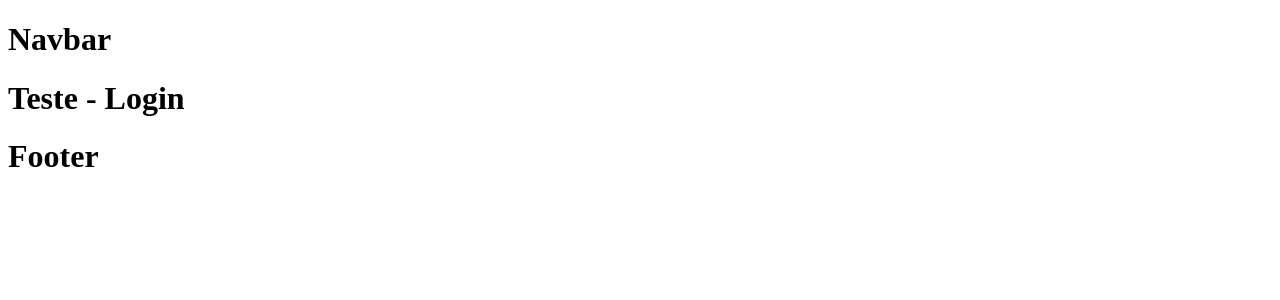
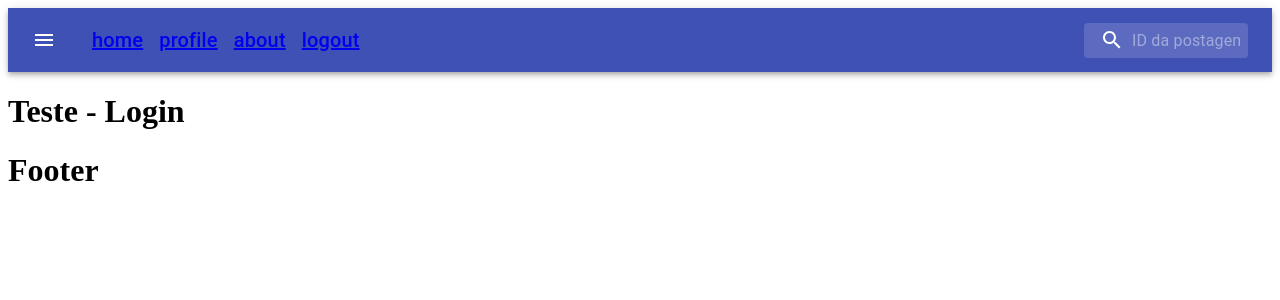
Before and after one commit to Projeto-Integrador-Gen/Lady-Link-Front, a React (Vite) app: page / in a window 1280 px wide. Shown: the top 300 px of the page. Built offline with nearby package versions, Linux system fonts and the light colour scheme.

Commit message:
add Navbar

```diff
--- a/src/components/statics/navbar/Navbar.css
+++ b/src/components/statics/navbar/Navbar.css
@@ -0,0 +1,4 @@
+.cursor{
+    cursor: pointer;
+    color: pink;
+}
--- a/src/components/statics/navbar/Navbar.tsx
+++ b/src/components/statics/navbar/Navbar.tsx
@@ -1,13 +1,138 @@
-import React from 'react'
-import './Navbar.css'
+import React from 'react';
+import AppBar from '@material-ui/core/AppBar';
+import Toolbar from '@material-ui/core/Toolbar';
+import IconButton from '@material-ui/core/IconButton';
+import Typography from '@material-ui/core/Typography';
+import InputBase from '@material-ui/core/InputBase';
+import { createStyles, alpha, Theme, makeStyles } from '@material-ui/core/styles';
+import { Link } from 'react-router-dom';
+import MenuIcon from '@material-ui/icons/Menu';
+import SearchIcon from '@material-ui/icons/Search';
+import { Box } from '@material-ui/core';
 
-function Navbar (){
-    return (
-        <h1> Navbar </h1>
+const useStyles = makeStyles((theme: Theme) =>
+  createStyles({
+    root: {
+      flexGrow: 1,
+    },
+    menuButton: {
+      marginRight: theme.spacing(2),
+    },
+    title: {
+      flexGrow: 1,
+      display: 'none',
+      [theme.breakpoints.up('sm')]: {
+        display: 'block',
+      },
+    },
+    search: {
+      position: 'relative',
+      borderRadius: theme.shape.borderRadius,
+      backgroundColor: alpha(theme.palette.common.white, 0.15),
+      '&:hover': {
+        backgroundColor: alpha(theme.palette.common.white, 0.25),
+      },
+      marginLeft: 0,
+      width: '100%',
+      [theme.breakpoints.up('sm')]: {
+        marginLeft: theme.spacing(1),
+        width: 'auto',
+      },
+    },
+    searchIcon: {
+      padding: theme.spacing(0, 2),
+      height: '100%',
+      position: 'absolute',
+      pointerEvents: 'none',
+      display: 'flex',
+      alignItems: 'center',
+      justifyContent: 'center',
+    },
+    inputRoot: {
+      color: 'inherit',
+    },
+    inputInput: {
+      padding: theme.spacing(1, 1, 1, 0),
+      // vertical padding + font size from searchIcon
+      paddingLeft: `calc(1em + ${theme.spacing(4)}px)`,
+      transition: theme.transitions.create('width'),
+      width: '100%',
+      [theme.breakpoints.up('sm')]: {
+        width: '12ch',
+        '&:focus': {
+          width: '20ch',
+        },
+      },
+    },
+  }),
+);
 
-    )
+export default function SearchAppBar() {
+  const classes = useStyles();
 
+  return (
+    <div className={classes.root}>
+      <AppBar position="static">
+        <Toolbar>
+          <IconButton
+            edge="start"
+            className={classes.menuButton}
+            color="inherit"
+            aria-label="open drawer"
+          >
+            <MenuIcon />
+          </IconButton>
+          <Box display="flex" justifyContent="start">
+            <Link to="/home" className="text-decorator-none">
+              <Box mx={1} className="cursor">
+                <Typography variant="h6" color="inherit">
+                  home
+                </Typography>
+              </Box>
+            </Link>
 
+            <Link to="/profile" className="text-decorator-none">
+              <Box mx={1} className="cursor">
+                <Typography variant="h6" color="inherit">
+                  profile
+                </Typography>
+              </Box>
+            </Link>
+            <Link to="/about" className="text-decorator-none">
+            <Box mx={1} className="cursor">
+              <Typography variant="h6" color="inherit">
+                about
+              </Typography>
+            </Box>
+            </Link>
 
+            <Link to="/login" className="text-decorator-none">
+              <Box mx={1} className="cursor">
+                <Typography variant="h6" color="inherit">
+                  logout
+                </Typography>
+              </Box>
+            </Link>
+          </Box>
+
+          <Typography className={classes.title} variant="h6" noWrap>
+
+          </Typography>
+          <div className={classes.search}>
+            <div className={classes.searchIcon}>
+              <SearchIcon />
+            </div>
+            <InputBase
+              placeholder="ID da postagem"
+              classes={{
+                root: classes.inputRoot,
+                input: classes.inputInput,
+              }}
+              inputProps={{ "aria-label": "search" }}
+            />
+          </div>
+        </Toolbar>
+      </AppBar>
+    </div>
+  );
 }
-export default Navbar;
```
